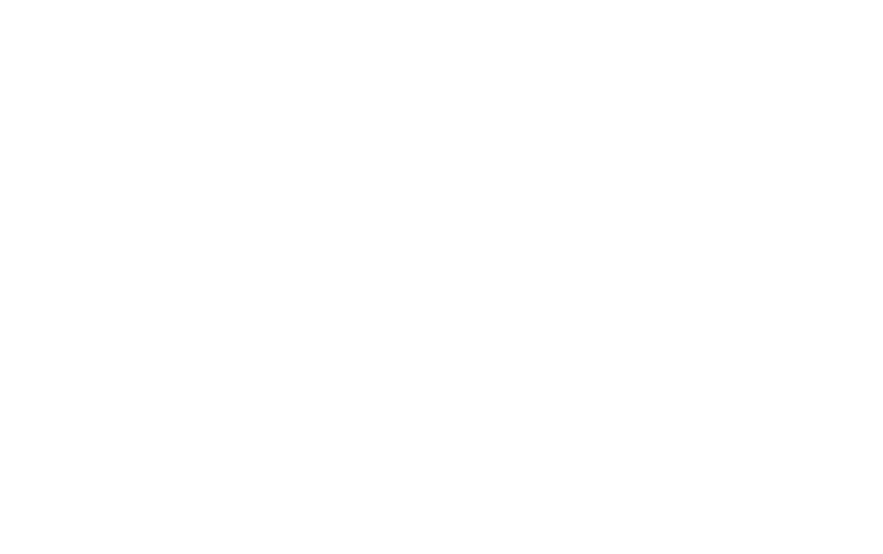
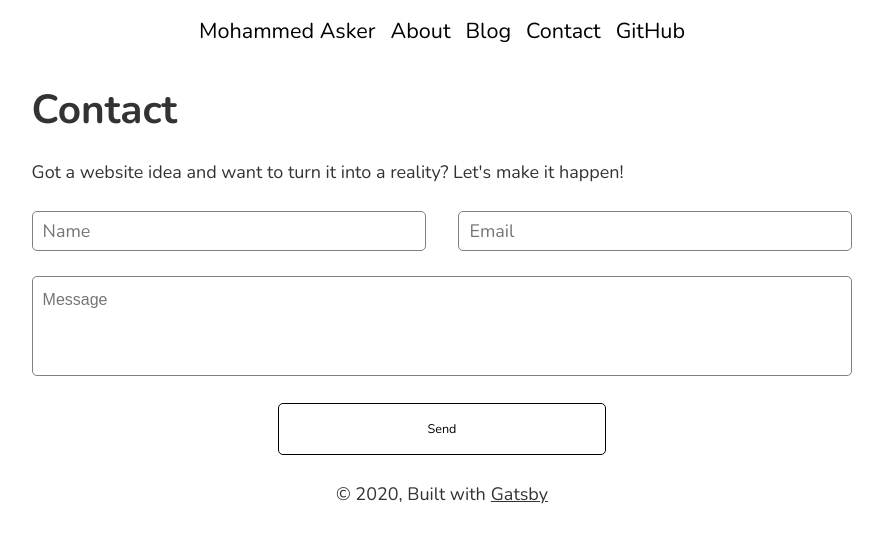
Before and after one commit to mohammedasker/blogger, a Gatsby site: page /contact in a window 1280 px wide. Before the commit this address had no page. Shown: the whole page, without its empty margins (198-1081 px from the left). Built offline with nearby package versions, Linux system fonts and the light colour scheme; Gatsby itself is replaced by a stand-in of ours; a small style sheet from the web is missing.

Commit message:
created about and contact pages with its contents, changed navbar links, and added images

```diff
--- a/package.json
+++ b/package.json
@@ -8,6 +8,7 @@
     "@emotion/core": "^10.0.28",
     "@emotion/styled": "^10.0.27",
     "gatsby": "^2.23.18",
+    "gatsby-cli": "^2.12.66",
     "gatsby-image": "^2.4.12",
     "gatsby-plugin-emotion": "^4.3.9",
     "gatsby-plugin-manifest": "^2.4.17",
--- a/src/components/header.js
+++ b/src/components/header.js
@@ -77,7 +77,9 @@ const Header = ({ siteTitle }) => (
     <Content>
       <p>
         <HomeLink to="/">{siteTitle}</HomeLink>
+        <NavLink to="/about">About</NavLink>
         <NavLink to="/blog">Blog</NavLink>
+        <NavLink to="/contact">Contact</NavLink>
         <GitHubLink href="https://github.com/mohammedasker">GitHub</GitHubLink>
       </p>
     </Content>
--- /dev/null
+++ b/src/pages/about.css
@@ -0,0 +1,5 @@
+.about-image {
+  max-width: 300px;
+  width: 80%;
+  height: auto;
+}
--- /dev/null
+++ b/src/pages/contact.css
@@ -0,0 +1,71 @@
+.contact-button {
+  background-color: white;
+  border: 1px solid #000000;
+  color: #000000;
+  padding: 12px;
+  width: 40%;
+  font-size: 0.7em;
+  cursor: pointer;
+  border-radius: 5px;
+  margin: 20px 0px 0px 0px;
+  transition: 0.2s;
+}
+
+.contact-button:hover {
+  background-color: #000000;
+  color: white;
+}
+
+.name,
+.email {
+  width: 93%;
+  height: 40px;
+  border-radius: 5px;
+  margin-bottom: 10px;
+  padding: 10px;
+  border: 1px solid gray;
+}
+
+.message {
+  font-family: "Muli", sans-serif;
+  border-radius: 5px;
+  margin-top: 15px;
+  width: 93%;
+  height: 100px;
+  padding: 10px;
+  font-size: 16px;
+  resize: none;
+  border: 1px solid gray;
+}
+
+.input-box {
+  display: flex;
+  flex-direction: column;
+  justify-content: space-between;
+}
+
+@media (min-width: 768px) {
+  .input-box {
+    display: flex;
+    flex-direction: row;
+  }
+
+  .contact-form {
+    width: auto;
+  }
+
+  .message {
+    width: 100%;
+    margin-bottom: 20px;
+  }
+
+  .name,
+  .email {
+    width: 48%;
+  }
+
+  .contact-button {
+    margin: auto;
+    display: block;
+  }
+}
--- /dev/null
+++ b/src/pages/contact.js
@@ -0,0 +1,59 @@
+import React from "react"
+
+import Layout from "../components/layout"
+import SEO from "../components/seo"
+import "./contact.css"
+
+const Contact = () => (
+  <Layout>
+    <SEO
+      title="Contact"
+      keywords={[`front-end developer`, `freelancer`, `blogger`]}
+    />
+    <h1>Contact</h1>
+    <p>
+      Got a website idea and want to turn it into a reality? Let's make it
+      happen!
+    </p>
+    <div>
+      <form
+        class="contact-form"
+        action="https://formspree.io/xpzydbja"
+        method="POST"
+        aria-label="contact-form"
+      >
+        <div class="input-box">
+          <input
+            type="text"
+            class="name"
+            name="name"
+            aria-label="name"
+            placeholder="Name"
+            required
+          />
+          <br />
+          <input
+            type="email"
+            class="email"
+            name="email"
+            aria-label="email"
+            placeholder="Email"
+            required
+          />
+        </div>
+        <textarea
+          class="message"
+          name="message"
+          aria-label="message"
+          placeholder="Message"
+          required
+        ></textarea>
+        <button type="submit" class="contact-button">
+          Send
+        </button>
+      </form>
+    </div>
+  </Layout>
+)
+
+export default Contact
```
Also changed, not shown: src/pages/about.js (added, +39 -0 lines), src/images/android-chrome-192x192.png (added), src/images/android-chrome-512x512.png (added), src/images/apple-touch-icon.png (added), src/images/devtoo.png (added), src/images/dropwit.png (added), src/images/favicon-16x16.png (added), src/images/favicon-32x32.png (added), src/images/favicon.ico (added), src/images/guywithglasses.jpg (added), src/images/notesapp.png (added), src/images/portfolio.png (added), src/images/readwits.png (added), src/images/social-media-preview.jpg (added).
